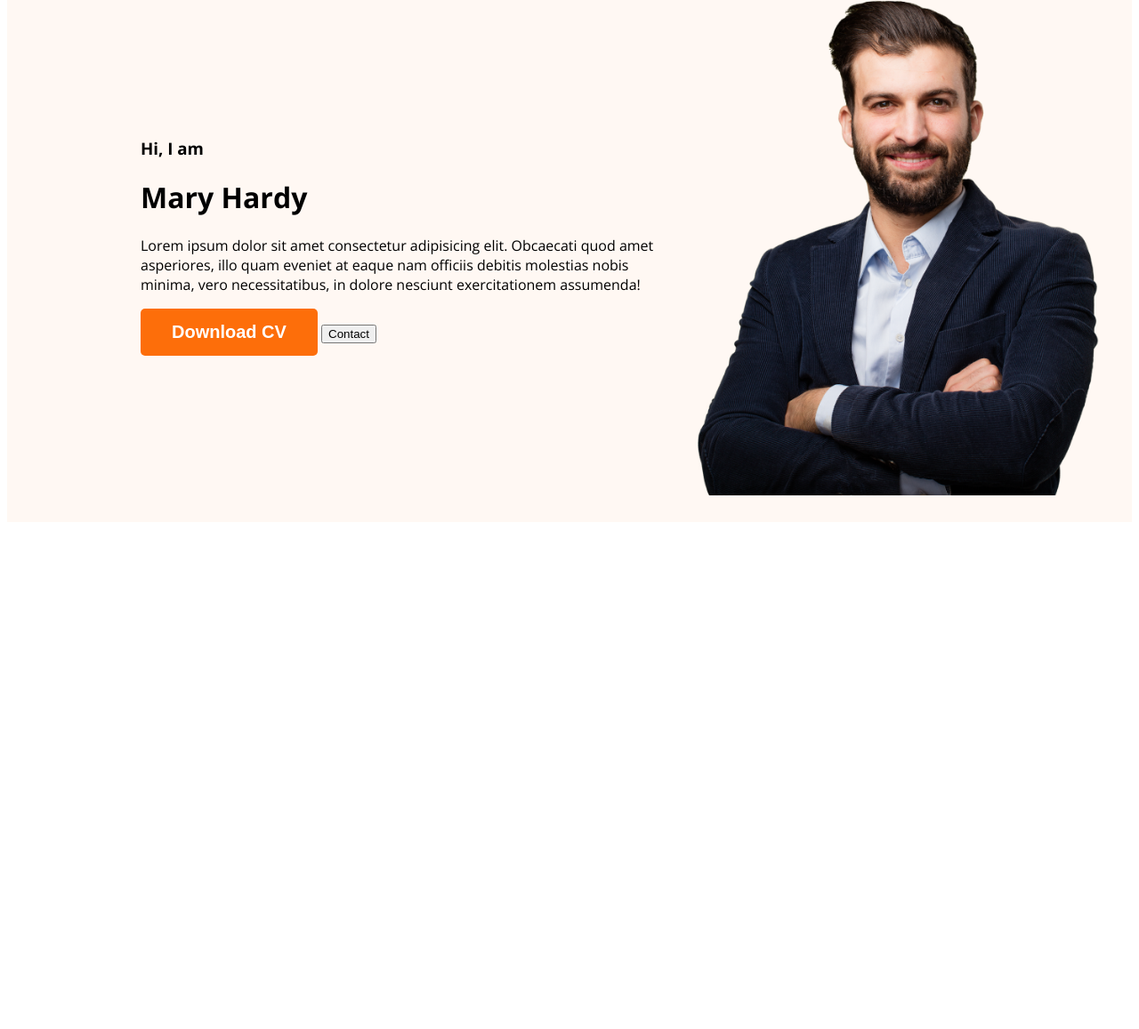
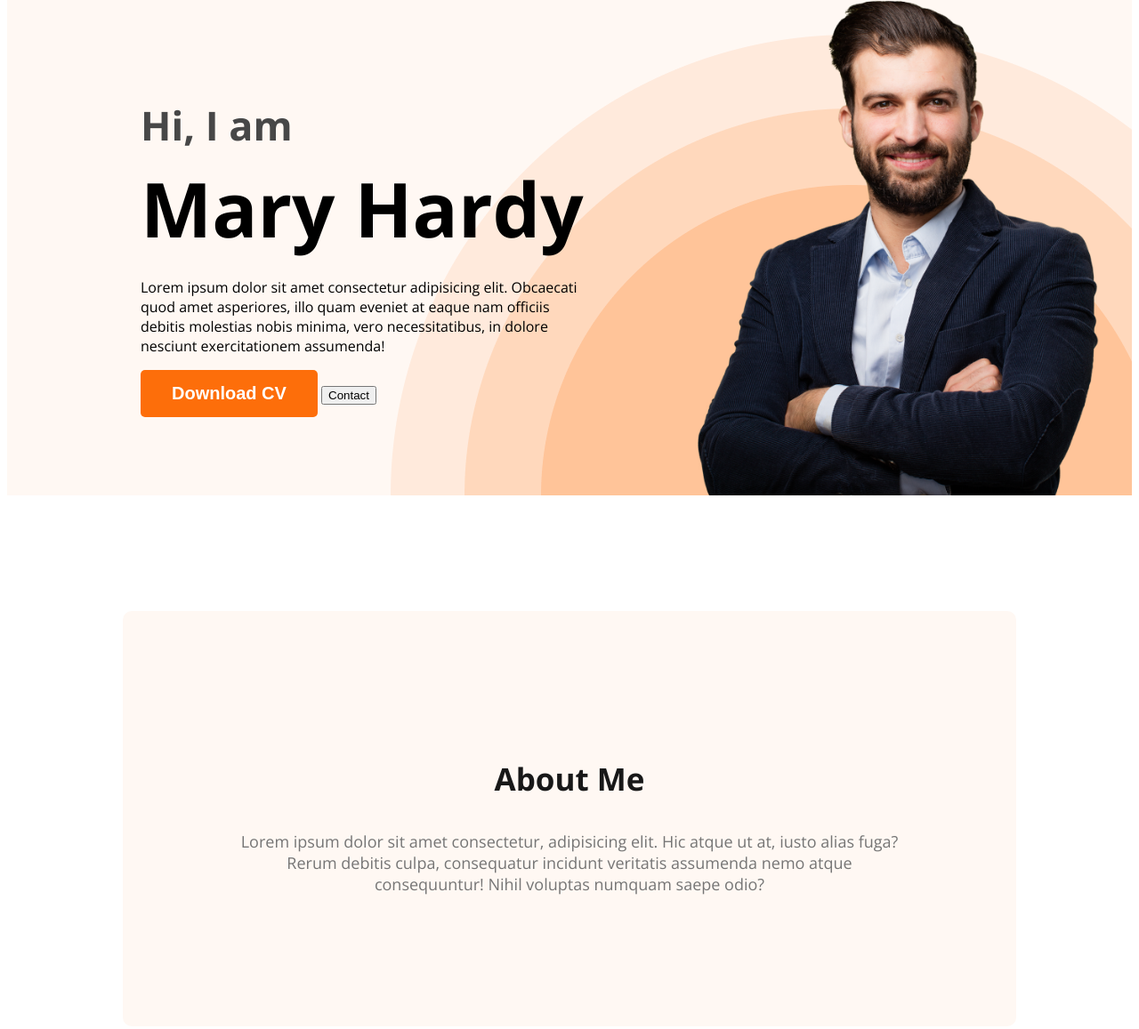
Before and after one commit to Tasnuba190135/Developer-Portfolio, a plain HTML site: page index.html in a window 1280 px wide. Shown: the part 211-1368 px from the top of the page at 89% size. Before the commit the page ends 806 px from the top, so only its background shows below. Drawn offline with nearby package versions, Linux system fonts and the light colour scheme.

Commit message:
section added

```diff
--- a/index.html
+++ b/index.html
@@ -23,7 +23,7 @@
             <div class="banner-content">
                 <h3 class="banner-greeting">Hi, I am</h3>
                 <h1 class="banner-title">Mary Hardy</h1>
-                <p>Lorem ipsum dolor sit amet consectetur adipisicing elit. Obcaecati quod amet asperiores, illo quam eveniet at eaque nam officiis debitis molestias nobis minima, vero necessitatibus, in dolore nesciunt exercitationem assumenda!</p>
+                <p class="banner-description">Lorem ipsum dolor sit amet consectetur adipisicing elit. Obcaecati quod amet asperiores, illo quam eveniet at eaque nam officiis debitis molestias nobis minima, vero necessitatibus, in dolore nesciunt exercitationem assumenda!</p>
                 <button class="btn-primary">Download CV</button>
                 <button class="btn-primnary">Contact</button>
             </div>
@@ -31,7 +31,12 @@
         </div>
     </header>
     <main>
-
+        <section class="about">
+            <h3 class="section-title">About Me</h3>
+            <p class="section-description">
+                Lorem ipsum dolor sit amet consectetur, adipisicing elit. Hic atque ut at, iusto alias fuga? Rerum debitis culpa, consequatur incidunt veritatis assumenda nemo atque consequuntur! Nihil voluptas numquam saepe odio?
+            </p>
+        </section>
     </main>
     <footer>
 
--- a/styles/portfolio.css
+++ b/styles/portfolio.css
@@ -14,6 +14,17 @@ body{
     font-size: 20px;
     font-weight: 700;
     padding: 15px 35px;
+}
+.section-title{
+    color:#181818;
+    text-align: center;
+    font-size: 35px;
+    font-weight: 700;
+}
+.section-description{
+    color:#757575;
+    text-align: center;
+    font-size: 18px;
 }
 
 /* nav related styles */
@@ -46,12 +57,40 @@ nav a{
 /* header related styles */
 .header{
     background-color: #fff8f3;
+    background-image: url('../images/header_bg.png');
+    background-repeat: no-repeat;
+    background-position: bottom right;
 }
 .banner{
-    padding:  30px 30px 30px 150px;
+    padding:  30px 30px 0px 150px;
     display: flex;
     align-items: center;
+    justify-content: space-between;
+}
+.banner-content{
+    max-width: 500px;
 }
 .banner .profile-pic{
     width: 500px;
 }
+.banner-greeting{
+    font-size: 45px;
+    color: #474747;
+    margin-bottom:0;
+}
+.banner-title{
+    font-size: 85px;
+    font-weight: 700;
+    margin-top: 5px;
+    margin-bottom: 20px;
+}
+/* main section styles */
+
+/* about section styles */
+.about{
+    padding: 130px;
+    border-radius: 10px;
+    background: #FFF8F3;
+    margin: 130px;
+
+}
```
